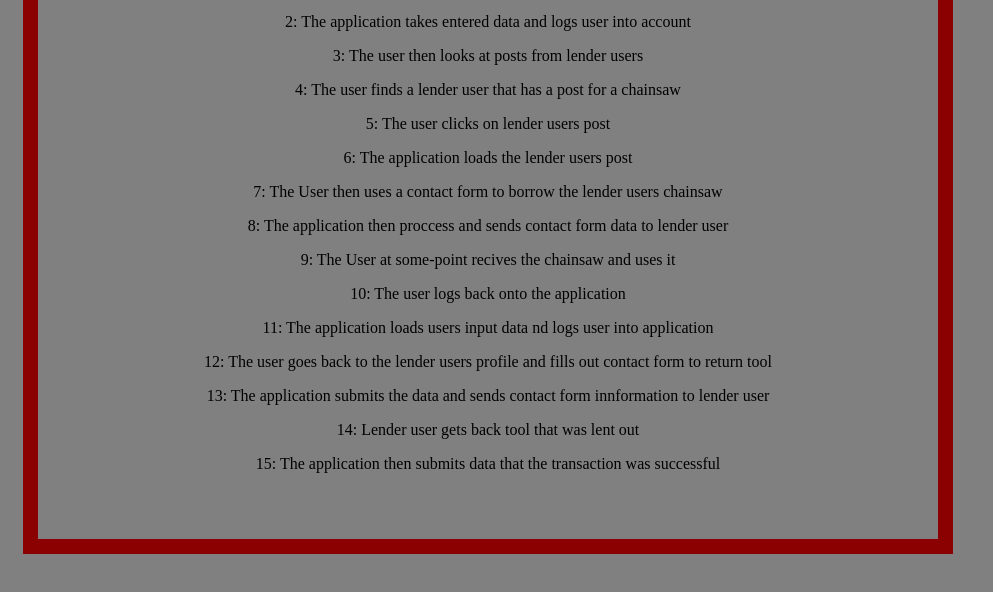
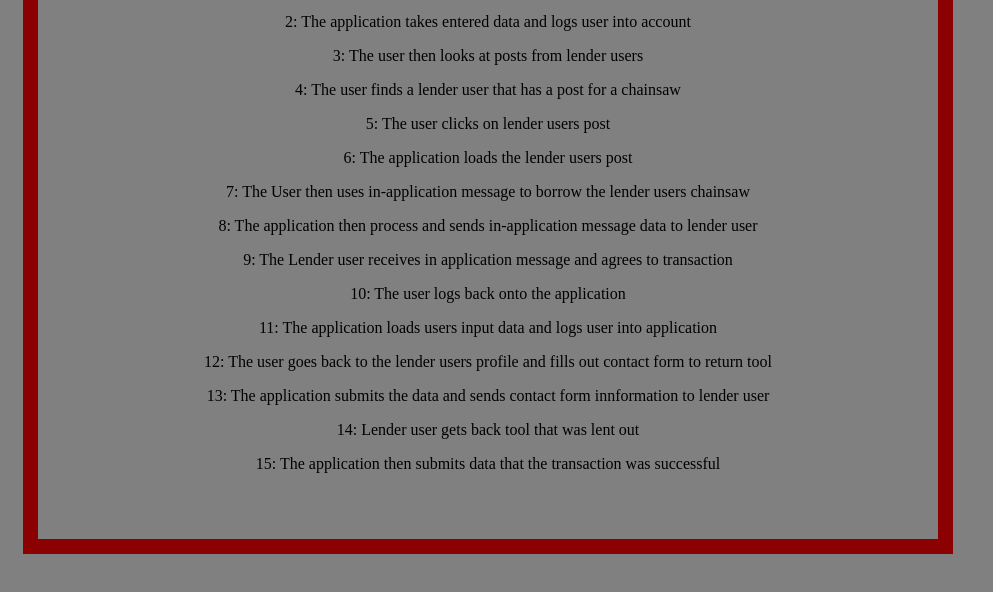
Before and after one commit to Abq-Tool-Shed/Capstone-Abq-Tool-Shed, a plain HTML site: page Documentation/tools-documents/interaction-flow-borrower.html in a window 1280 px wide. Shown: the part 174-766 px from the top of the page, without its empty margins (0-993 px from the left). Drawn offline with Linux system fonts and the light colour scheme.

Commit message:
Directory Update

```diff
--- a/Documentation/tools-documents/interaction-flow-borrower.html
+++ b/Documentation/tools-documents/interaction-flow-borrower.html
@@ -14,11 +14,12 @@
     <p>4: The user finds a lender user that has a post for a chainsaw</p>
     <p>5: The user clicks on lender users post</p>
     <p>6: The application loads the lender users post</p>
-    <p>7: The User then uses a contact form to borrow the lender users chainsaw</p>
-    <p>8: The application then proccess and sends contact form data to lender user</p>
-    <p>9: The User at some-point recives the chainsaw and uses it</p>
+    <p>7: The User then uses in-application message to borrow the lender users chainsaw</p>
+    <p>8: The application then process and sends in-application message  data to lender user</p>
+    <p>9: The Lender user receives in application message and agrees to transaction </p>
+    <p></p>
     <p>10: The user logs back onto the application</p>
-    <p>11: The application loads users input data nd logs user into application</p>
+    <p>11: The application loads users input data and logs user into application</p>
     <p>12: The user goes back to the lender users profile and fills out contact form to return tool</p>
     <p>13: The application submits the data and sends contact form innformation to lender user</p>
     <p>14: Lender user gets back tool that was lent out</p>
```
Also changed, not shown: Documentation/tools-documents/index.html (renamed from Documentation/index.html), Documentation/tools-documents/sergio.html (renamed from Documentation/sergio.html).
